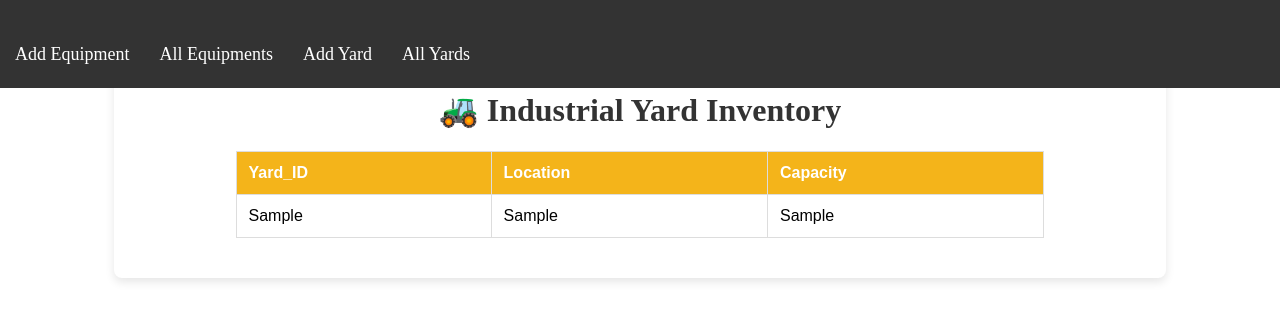
After one commit to lolomamdo2006-lab/The-Industrial-Equipment-Project, a Django app: template templates/rental_service/yard.html in a window 1280 px wide. The commit adds this page. Shown: the top 321 px of the page. Run offline with Django 5.2, Linux system fonts and the light colour scheme; the template is opened without the code that fills it: most values are stand-ins (such as "Sample title", 1, 10 or a date in 2020).

Commit message:
i add yars insert and select

```diff
--- a/rental_service/urls.py
+++ b/rental_service/urls.py
@@ -2,6 +2,8 @@ from django.urls import path
 from . import views
 
 urlpatterns = [
-    path('equipment/', views.equipment_list, name='equipment_list'),
+    path('', views.equipment_list, name='equipment_list'),
     path('insertEquipment/', views.insert_equipment, name='insert_equipment'),
+    path('insertYard/', views.insert_yard, name='insert_yard'),
+    path('yard/', views.yard_list, name='yard_list'),
 ]
--- a/templates/navbar.html
+++ b/templates/navbar.html
@@ -2,6 +2,8 @@
 
     <a href="{% url 'insert_equipment' %}">Add Equipment</a>
     <a href="{% url 'equipment_list' %}">All Equipments</a>
+    <a href="{% url 'insert_yard' %}">Add Yard</a>
+    <a href="{% url 'yard_list' %}">All Yards</a>
 
 </div>
 <style>
--- /dev/null
+++ b/templates/rental_service/yard.html
@@ -0,0 +1,49 @@
+{% extends 'base.html' %}
+
+{% block content %}
+<style>
+    table { width: 80%; margin: 20px auto; border-collapse: collapse; font-family: Arial, sans-serif; }
+    th, td { border: 1px solid #ddd; padding: 12px; text-align: left; }
+    th { background-color: #f4b41a; color: white; }
+    tr:nth-child(even) { background-color: #f2f2f2; }
+    h1 { text-align: center; color: #333; }
+</style>
+<div class="content">
+<h1>🚜 Industrial Yard Inventory</h1>
+
+<table>
+    <thead>
+        <tr>
+            <th>Yard_ID</th>
+            <th>Location</th>
+            <th>Capacity</th>
+
+        </tr>
+    </thead>
+    <tbody>
+        {% for item in yard %}
+        <tr>
+            <td>{{ item.0 }}</td>
+            <td>{{ item.1 }}</td>
+            <td>{{ item.2 }}</td>
+        </tr>
+        {% empty %}
+        <tr>
+            <td colspan="4" style="text-align: center;">No yard found in the database.</td>
+        </tr>
+        {% endfor %}
+    </tbody>
+</table></div>
+<style>
+        .content{
+        width: 80%;
+        margin-left: auto;
+        margin-right: auto;
+        margin-top: 50px;
+    background-color: #ffffff;
+    padding: 20px;
+    border-radius: 8px;
+    box-shadow: 0px 4px 10px rgba(0,0,0,0.1);
+    }
+</style>
+{% endblock content %}
```
Also changed, not shown: rental_service/views.py (+85 -14 lines), templates/rental_service/insertEquipment.html (+6 -4 lines), templates/rental_service/insertYard.html (added, +33 -0 lines).
